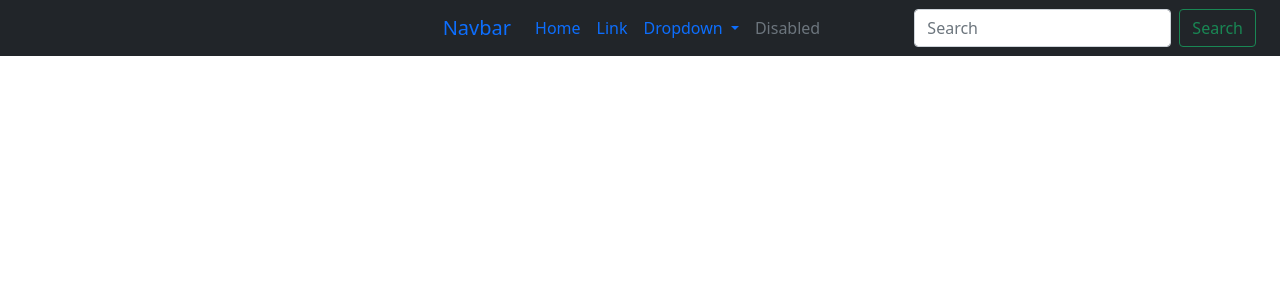
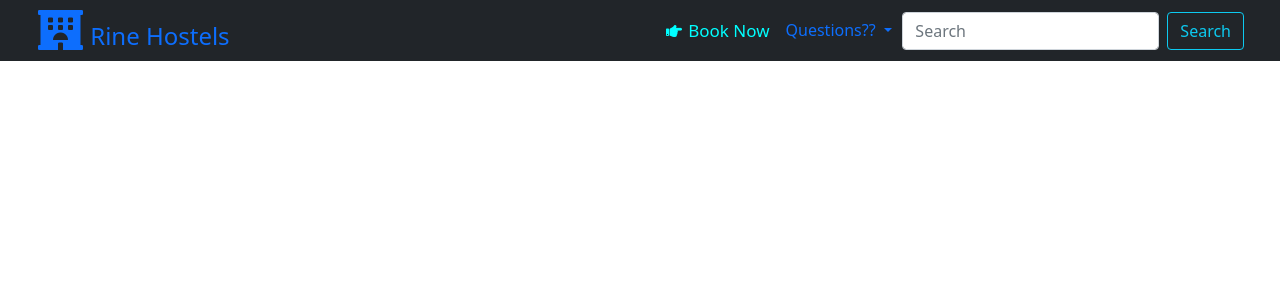
Before and after one commit to Eugene-Kabeyi/rine__hostels, a PHP site: page /header.php in a window 1280 px wide. Shown: the top 300 px of the page. Run offline with PHP 8.4, Linux system fonts and the light colour scheme; some libraries are stand-ins or nearby versions.

Commit message:
update11

```diff
--- a/header.php
+++ b/header.php
@@ -8,6 +8,7 @@
     <link rel='stylesheet' href='bootstrap/css/bootstrap.min.css'>
     <link rel='stylesheet ' href='css/style.css'>
     <link rel='stylesheet' href='https://cdnjs.cloudflare.com/ajax/libs/font-awesome/4.7.0/css/font-awesome.min.css'>
+    <link rel="stylesheet" href="//use.fontawesome.com/releases/v5.0.7/css/all.css">
 
     <script src='bootstrap/js/popper.min.js'></script>
     <script src='bootstrap/js/jquery.min.js '></script>
@@ -17,48 +18,57 @@
 
 <body>
     <div class='container-fluid bg-dark'>
-        <div class="col-md-8 offset-md-4">
+        <div class="row">
+
 
             <nav class="navbar navbar-expand-lg ">
                 <div class="container-fluid">
-                    <a class="navbar-brand" href="#">Navbar</a>
+                    <div class="col-md-4">
+
+                        <a class="navbar-brand" href="#">
+                        <i class="fa fa-hotel fa-2x " style="margin:2px"></i>
+                        <span class="h4">Rine Hostels</span></a>
                         <button class="navbar-toggler" type="button" data-bs-toggle="collapse"
                             data-bs-target="#navbarSupportedContent" aria-controls="navbarSupportedContent"
                             aria-expanded="false" aria-label="Toggle navigation">
                             <span class="navbar-toggler-icon"></span>
                         </button>
+                    </div>
+                    <div class="col-md-6 offset-md-2">
                         <div class="collapse navbar-collapse" id="navbarSupportedContent">
                             <ul class="navbar-nav me-auto mb-2 mb-lg-0">
                                 <li class="nav-item">
-                                <a class="nav-link active" aria-current="page" href="#">Home</a>
+                                    <a class="nav-link active" aria-current="page" href="#"></a>
                                 </li>
                                 <li class="nav-item">
-                                <a class="nav-link" href="#">Link</a>
+                                    <a class="nav-link" href="#">
+                                    <i class="fas fa-hand-point-right" style="margin :2px ;color: cyan"></i>
+                                        <span style="font-size : 17px ;color: cyan">Book Now</span></a>
                                 </li>
                                 <li class="nav-item dropdown">
                                     <a class="nav-link dropdown-toggle" href="#" role="button" data-bs-toggle="dropdown"
                                         aria-expanded="false">
-                                    Dropdown
+                                        Questions??
                                     </a>
                                     <ul class="dropdown-menu">
-                                    <li><a class="dropdown-item" href="#">Action</a></li>
-                                    <li><a class="dropdown-item" href="#">Another action</a></li>
+                                        <li><a class="dropdown-item" href="#">How do I pay?</a></li>
+                                        <li><a class="dropdown-item" href="#">Are there any other miscallenous cost?</self-contined></a></li>
                                         <li>
                                             <hr class="dropdown-divider">
                                         </li>
-                                    <li><a class="dropdown-item" href="#">Something else here</a></li>
+                                        <li><a class="dropdown-item" href="#">Are our rooms self-contained?</a></li>
                                     </ul>
                                 </li>
-                            <li class="nav-item">
-                                <a class="nav-link disabled">Disabled</a>
-                            </li>
+
                             </ul>
                             <form class="d-flex" role="search">
                                 <input class="form-control me-2" type="search" placeholder="Search" aria-label="Search">
-                            <button class="btn btn-outline-success" type="submit">Search</button>
+                                <button class="btn btn-outline-info" type="submit">Search</button>
                             </form>
                         </div>
                     </div>
+                </div>
             </nav>
+
         </div>
     </div>
```
Also changed, not shown: logo.jpg (added). Lines whose indentation alone changed are shown as unchanged.
